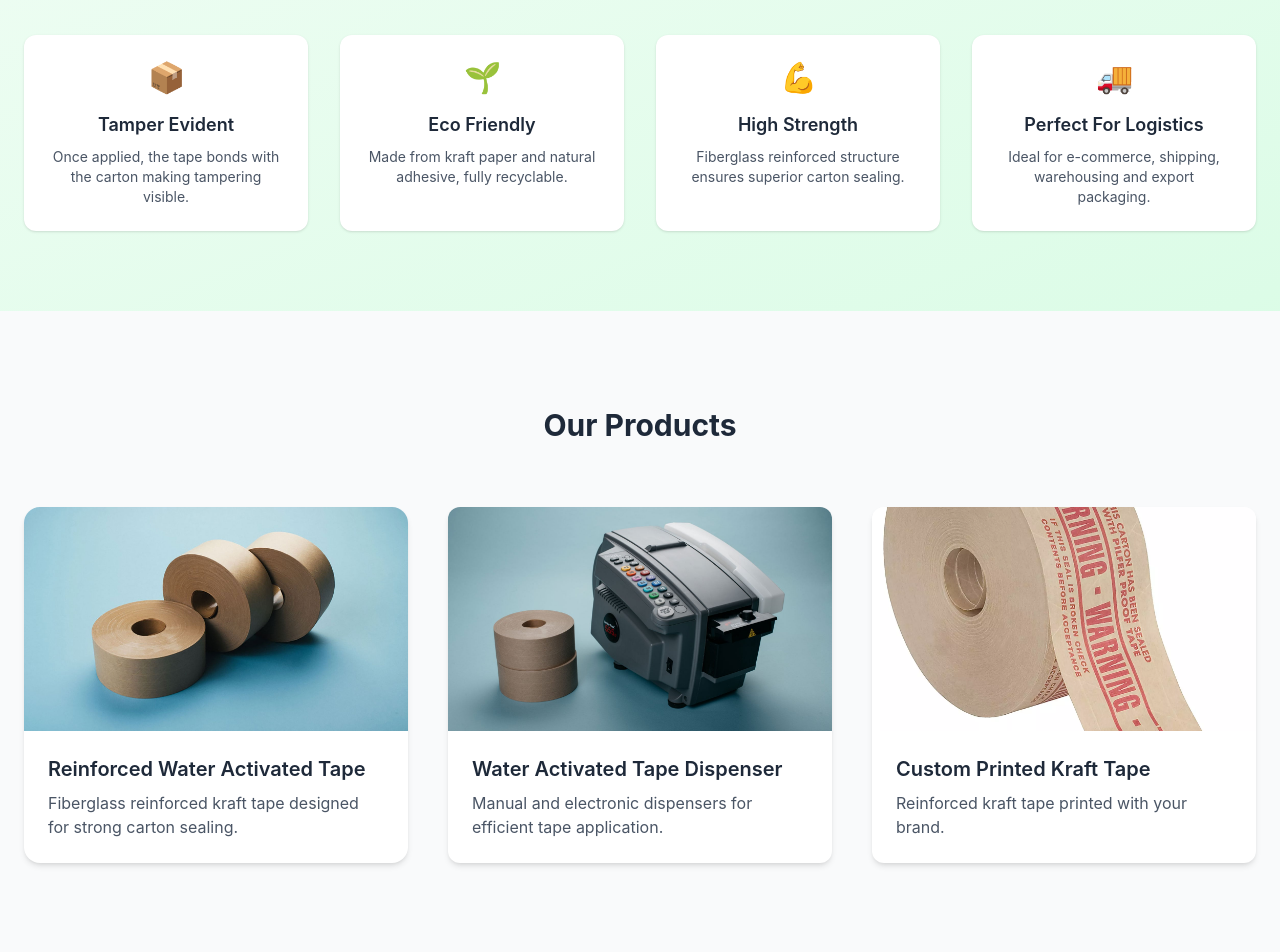
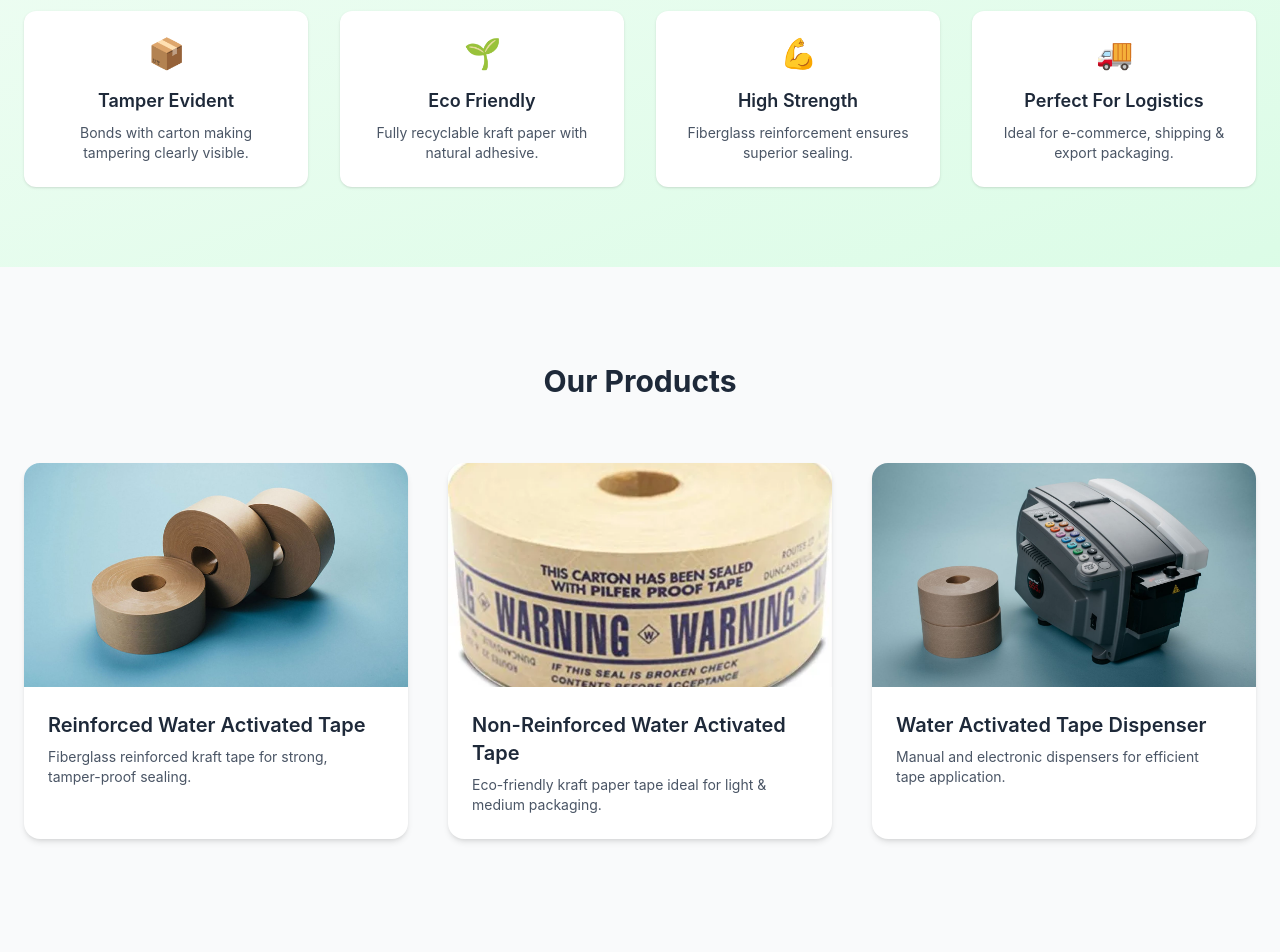
Before and after one commit to vivekchdh0691-wq/kanvekpackaging, a Next.js app: page / in a window 1280 px wide. Shown: the part 1160-2112 px from the top of the page. Built offline with nearby package versions, Linux system fonts and the light colour scheme.

Commit message:
Update page.tsx

```diff
--- a/app/page.tsx
+++ b/app/page.tsx
@@ -12,12 +12,9 @@ export default function Home() {
 
       {/* HERO */}
       <section className="relative bg-gradient-to-br from-green-50 via-white to-green-100 overflow-hidden">
-
         <div className="max-w-7xl mx-auto px-6 py-24 grid md:grid-cols-2 gap-12 items-center">
 
-    {/* LEFT */}
           <div className="space-y-6">
-
             <span className="inline-block bg-green-100 text-green-700 px-4 py-1 rounded-full text-sm font-medium">
               Eco-Friendly Packaging Solution 🌱
             </span>
@@ -35,25 +32,17 @@ export default function Home() {
             </p>
 
             <div className="flex gap-4">
-        <a
-          href="/contact"
-          className="bg-green-700 text-white px-6 py-3 rounded-lg shadow hover:bg-green-800 transition"
-        >
+              <a href="/contact" className="bg-green-700 text-white px-6 py-3 rounded-lg shadow hover:bg-green-800 transition">
                 Get a Quote
               </a>
 
-        <a
-          href="/products"
-          className="border border-green-700 text-green-700 px-6 py-3 rounded-lg hover:bg-green-50 transition"
-        >
+              <a href="/products" className="border border-green-700 text-green-700 px-6 py-3 rounded-lg hover:bg-green-50 transition">
                 View Products
               </a>
             </div>
           </div>
 
-    {/* RIGHT IMAGE */}
           <div className="relative flex justify-center">
-
             <div className="absolute w-80 h-80 bg-green-200 rounded-full blur-3xl opacity-30"></div>
 
             <img
@@ -62,11 +51,10 @@ export default function Home() {
               className="relative w-[420px] drop-shadow-2xl rounded-xl animate-floatSlow"
             />
           </div>
-
         </div>
-
       </section>
 
+      {/* TRUST */}
       <section className="py-16 bg-white">
         <div className="max-w-7xl mx-auto px-6 text-center">
 
@@ -74,7 +62,7 @@ export default function Home() {
             Trusted by Growing Businesses Across India
           </h2>
 
-    <div className="flex justify-center gap-12 text-gray-500 text-lg font-medium">
+          <div className="flex flex-wrap justify-center gap-8 text-gray-500 text-lg font-medium">
             <span>✔ Eco-Friendly</span>
             <span>✔ Tamper Proof</span>
             <span>✔ Export Ready</span>
@@ -93,8 +81,7 @@ export default function Home() {
           </h2>
 
           <p className="text-center text-gray-600 mt-4 max-w-2xl mx-auto">
-            Our reinforced water activated kraft tape provides strong, secure,
-            and eco-friendly carton sealing solutions for modern packaging needs.
+            Strong, secure and eco-friendly carton sealing solutions for modern packaging needs.
           </p>
 
           <div className="grid md:grid-cols-2 lg:grid-cols-4 gap-8 mt-14">
@@ -103,7 +90,7 @@ export default function Home() {
               <div className="text-3xl mb-4">📦</div>
               <h3 className="font-semibold text-lg">Tamper Evident</h3>
               <p className="text-gray-600 mt-2 text-sm">
-                Once applied, the tape bonds with the carton making tampering visible.
+                Bonds with carton making tampering clearly visible.
               </p>
             </div>
 
@@ -111,7 +98,7 @@ export default function Home() {
               <div className="text-3xl mb-4">🌱</div>
               <h3 className="font-semibold text-lg">Eco Friendly</h3>
               <p className="text-gray-600 mt-2 text-sm">
-                Made from kraft paper and natural adhesive, fully recyclable.
+                Fully recyclable kraft paper with natural adhesive.
               </p>
             </div>
 
@@ -119,7 +106,7 @@ export default function Home() {
               <div className="text-3xl mb-4">💪</div>
               <h3 className="font-semibold text-lg">High Strength</h3>
               <p className="text-gray-600 mt-2 text-sm">
-                Fiberglass reinforced structure ensures superior carton sealing.
+                Fiberglass reinforcement ensures superior sealing.
               </p>
             </div>
 
@@ -127,7 +114,7 @@ export default function Home() {
               <div className="text-3xl mb-4">🚚</div>
               <h3 className="font-semibold text-lg">Perfect For Logistics</h3>
               <p className="text-gray-600 mt-2 text-sm">
-                Ideal for e-commerce, shipping, warehousing and export packaging.
+                Ideal for e-commerce, shipping & export packaging.
               </p>
             </div>
 
@@ -142,47 +129,65 @@ export default function Home() {
           Our Products
         </h2>
 
-        <div className="grid grid-cols-1 md:grid-cols-2 lg:grid-cols-3 gap-10">
+        <div className="grid md:grid-cols-3 gap-10 items-stretch">
 
+          {/* 1 - Reinforced */}
           <Link href="/products/reinforced-water-activated-tape">
-            <div className="bg-white rounded-2xl shadow-md overflow-hidden flex flex-col hover:shadow-xl transition duration-300 hover:-translate-y-1">
-              <img src="/tape.jpg" alt="Tape" className="w-full h-56 object-cover" />
-              <div className="p-6">
+            <div className="bg-white rounded-2xl shadow-md overflow-hidden hover:shadow-xl transition duration-300 flex flex-col h-full cursor-pointer">
+
+              <div className="h-56 overflow-hidden">
+                <img src="/tape.jpg" className="w-full h-full object-cover" />
+              </div>
+
+              <div className="p-6 flex flex-col flex-grow">
                 <h3 className="text-xl font-semibold mb-2">
                   Reinforced Water Activated Tape
                 </h3>
-                <p className="text-gray-600">
-                  Fiberglass reinforced kraft tape designed for strong carton sealing.
+                <p className="text-gray-600 text-sm">
+                  Fiberglass reinforced kraft tape for strong, tamper-proof sealing.
                 </p>
               </div>
+
             </div>
           </Link>
 
+          {/* 2 - Non Reinforced */}
+          <Link href="/products/non-reinforced-wat">
+            <div className="bg-white rounded-2xl shadow-md overflow-hidden hover:shadow-xl transition duration-300 flex flex-col h-full cursor-pointer">
+
+              <div className="h-56 overflow-hidden">
+                <img src="/tape2.jpg" className="w-full h-full object-cover" />
+              </div>
+
+              <div className="p-6 flex flex-col flex-grow">
+                <h3 className="text-xl font-semibold mb-2">
+                  Non-Reinforced Water Activated Tape
+                </h3>
+                <p className="text-gray-600 text-sm">
+                  Eco-friendly kraft paper tape ideal for light & medium packaging.
+                </p>
+              </div>
+
+            </div>
+          </Link>
+
+          {/* 3 - Dispenser */}
           <Link href="/products/water-activated-dispenser">
-            <div className="bg-white rounded-xl shadow-md overflow-hidden hover:shadow-lg transition cursor-pointer">
-              <img src="/dispenser.jpg" alt="Dispenser" className="w-full h-56 object-cover" />
-              <div className="p-6">
+            <div className="bg-white rounded-2xl shadow-md overflow-hidden hover:shadow-xl transition duration-300 flex flex-col h-full cursor-pointer">
+
+              <div className="h-56 overflow-hidden">
+                <img src="/dispenser.jpg" className="w-full h-full object-cover" />
+              </div>
+
+              <div className="p-6 flex flex-col flex-grow">
                 <h3 className="text-xl font-semibold mb-2">
                   Water Activated Tape Dispenser
                 </h3>
-                <p className="text-gray-600">
+                <p className="text-gray-600 text-sm">
                   Manual and electronic dispensers for efficient tape application.
                 </p>
               </div>
-            </div>
-          </Link>
 
-          <Link href="/products/custom-printed-tape">
-            <div className="bg-white rounded-xl shadow-md overflow-hidden hover:shadow-lg transition cursor-pointer">
-              <img src="/custom-tape.jpg" alt="Custom Tape" className="w-full h-56 object-cover" />
-              <div className="p-6">
-                <h3 className="text-xl font-semibold mb-2">
-                  Custom Printed Kraft Tape
-                </h3>
-                <p className="text-gray-600">
-                  Reinforced kraft tape printed with your brand.
-                </p>
-              </div>
             </div>
           </Link>
 
@@ -197,7 +202,7 @@ export default function Home() {
         </h2>
 
         <p className="mt-4 text-gray-600">
-          Contact us to discuss reinforced water activated tape solutions.
+          Contact us to discuss your packaging requirements.
         </p>
 
         <Link
```
Lines whose indentation alone changed are shown as unchanged.
